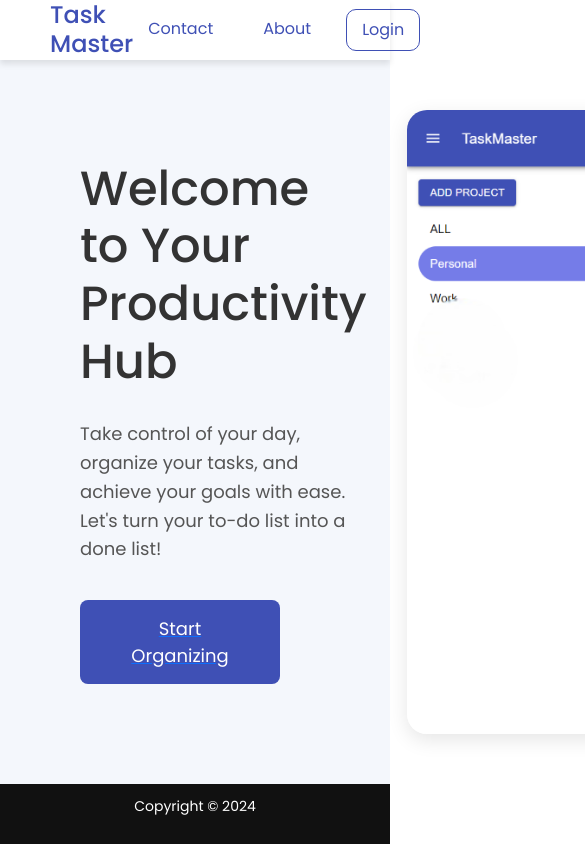
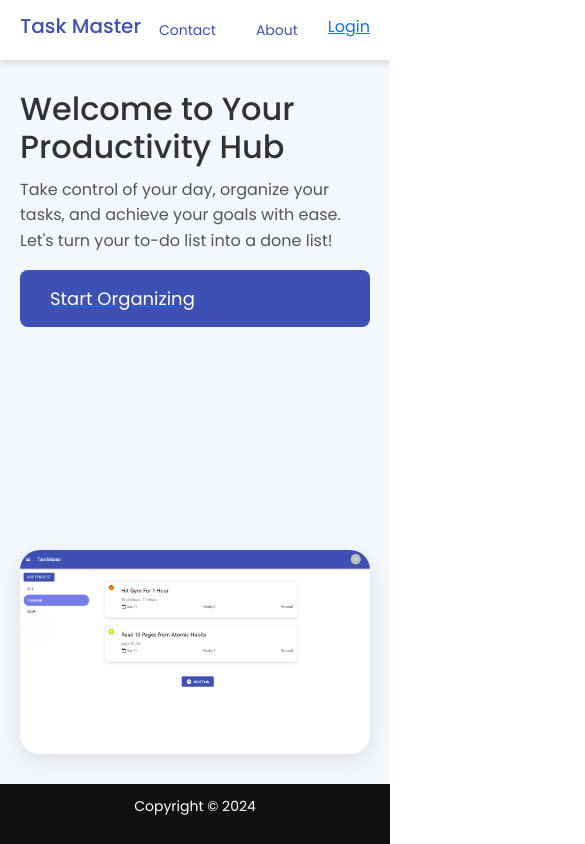
Before and after one commit to LakshmanGamers/task-master-app, a React (Vite) app: page / in a window 390 px wide. Shown: the top 844 px of the page, 585 px wide, since content can reach past the window. Built offline with nearby package versions, Linux system fonts and the light colour scheme.

Commit message:
resnponsive

```diff
--- a/src/components/HomeScreen.jsx
+++ b/src/components/HomeScreen.jsx
@@ -1,163 +1,42 @@
-import React from "react";
+import React, { useState } from "react";
 import { Link } from "react-router-dom";
-const theme = {
-  palette: {
-    primary: {
-      light: '#757ce8',
-      main: '#3f50b5',
-      dark: '#002884',
-    },
-  },
-};
+import styles from './HomeScreen.module.css'; // Import the CSS module
 
-const styles = {
-    outLinedButton : {
-        borderRadius : '10px',
-        border : '1px solid #3f50b5',
-        color: theme.palette.primary.main,
-    fontSize: "16px",
-    textDecoration: "none",
-    padding: "8px 15px",
-
-    transition: "background-color 0.3s ease"
-    },
-  body: {
-    margin: 0,
-    padding: 0,
-    fontFamily: "'Poppins', sans-serif",
-    backgroundColor: "#f4f7fc",
-  },
-  header: {
-    height: "60px",
-    backgroundColor: "#ffffff",
-    display: "flex",
-    justifyContent: "space-between",
-    alignItems: "center",
-    padding: "0 50px",
-    boxShadow: "0 4px 6px rgba(0, 0, 0, 0.1)",
-  },
-  headerText: {
-    color: theme.palette.primary.main,
-    fontSize: "24px",
-    margin: 0,
-  },
-  nav: {
-    display: "flex",
-    gap: "20px",
-  },
-  navLink: {
-    color: theme.palette.primary.main,
-    fontSize: "16px",
-    textDecoration: "none",
-    padding: "8px 15px",
-    borderRadius: "5px",
-    transition: "background-color 0.3s ease",
-  },
-  navLinkHover: {
-    backgroundColor: theme.palette.primary.light,
-  },
-  main: {
-    display: "flex",
-    justifyContent: "space-between",
-    padding: "50px 80px",
-    height: "calc(100vh - 120px)",
-    fontFamily: "'Poppins', sans-serif",
-  },
-  content: {
-    flex: 1,
-    display: "flex",
-    flexDirection: "column",
-    justifyContent: "center",
-    gap: "20px",
-  },
-  contentTitle: {
-    fontSize: "48px",
-    color: "#333",
-    marginBottom: "10px",
-  },
-  contentParagraph: {
-    fontSize: "18px",
-    color: "#555",
-    lineHeight: 1.6,
-  },
-  contentButton: {
-    padding: "15px 30px",
-    width: "200px",
-    backgroundColor: theme.palette.primary.main,
-    color: "white",
-    border: "none",
-    borderRadius: "8px",
-    fontSize: "18px",
-    cursor: "pointer",
-    transition: "background-color 0.3s ease",
-  },
-  contentButtonHover: {
-    backgroundColor: theme.palette.primary.dark,
-  },
-  image: {
-    flex: 0.5,
-
-    backgroundSize: "cover",
-    borderRadius: "20px",
-    boxShadow: "0 6px 20px rgba(0, 0, 0, 0.1)",
-    marginLeft: "40px",
-  },
-  footer: {
-    height: "60px",
-    backgroundColor: "#111",
-    display: "flex",
-    justifyContent: "center",
-    alignItems: "center",
-  },
-  footerText: {
-    color: "#fff",
-    fontSize: "14px",
-  },
-  responsive: {
-    main: {
-      flexDirection: "column",
-      padding: "30px",
-    },
-    image: {
-      marginTop: "20px",
-      marginLeft: 0,
-    },
-    contentTitle: {
-      fontSize: "36px",
-    },
-    contentButton: {
-      width: "100%",
-    },
-  },
-};
-
-const image  = new URL('./Preview.png', import.meta.url).href
+const image = new URL('./Preview.png', import.meta.url).href;
 
 export default function HomeScreen() {
+  const [isButtonHovered, setButtonHovered] = useState(false);
+
   return (
-    <div style={styles.body}>
-      <div style={styles.header}>
-        <h1 style={styles.headerText}>Task Master </h1>
-        <nav style={styles.nav}>
-          <Link to="#" style={styles.navLink}>Contact</Link>
-          <Link to="#" style={styles.navLink}>About</Link>
-          <Link to="/auth/login" id="login-button" style={styles.outLinedButton}>Login</Link>
+    <div className={styles.body}>
+      <div className={styles.header}>
+        <h1 className={styles.headerText}>Task Master</h1>
+        <nav className={styles.nav}>
+          <Link to="#" className={styles.navLink}>Contact</Link>
+          <Link to="#" className={styles.navLink}>About</Link>
+          <Link to="/auth/login" id="login-button" className={styles.outLinedButton}>Login</Link>
         </nav>
       </div>
-      <div style={styles.main}>
-        <div style={styles.content}>
-          <h1 style={styles.contentTitle}>Welcome to Your Productivity Hub</h1>
-          <p style={styles.contentParagraph}>
+      <div className={styles.main}>
+        <div className={styles.content}>
+          <h1 className={styles.contentTitle}>Welcome to Your Productivity Hub</h1>
+          <p className={styles.contentParagraph}>
             Take control of your day, organize your tasks, and achieve your goals with ease. Let's turn your to-do list into a done list!
           </p>
           <Link to="/auth/signup">
-            <button style={styles.contentButton}>Start Organizing</button>
+            <button
+              className={isButtonHovered ? styles.contentButtonHover : styles.contentButton}
+              onMouseEnter={() => setButtonHovered(true)}
+              onMouseLeave={() => setButtonHovered(false)}
+            >
+              Start Organizing
+            </button>
           </Link>
         </div>
-        <img style={styles.image} src={image}/>
+        <img className={styles.image} src={image} alt="Task management preview" />
       </div>
-      <div style={styles.footer}>
-      <p style={styles.footerText}>Copyright &copy; 2024</p>
+      <div className={styles.footer}>
+        <p className={styles.footerText}>Copyright &copy; 2024</p>
       </div>
     </div>
   );
--- /dev/null
+++ b/src/components/HomeScreen.module.css
@@ -0,0 +1,119 @@
+/* HomeScreen.module.css */
+.body {
+    margin: 0;
+    padding: 0;
+    font-family: 'Poppins', sans-serif;
+    background-color: #f4f7fc;
+  }
+
+  .header {
+    height: 60px;
+    background-color: #ffffff;
+    display: flex;
+    justify-content: space-between;
+    align-items: center;
+    padding: 0 50px;
+    box-shadow: 0 4px 6px rgba(0, 0, 0, 0.1);
+  }
+
+  .headerText {
+    color: #3f50b5;
+    font-size: 24px;
+  }
+
+  .nav {
+    display: flex;
+    gap: 20px;
+  }
+
+  .navLink {
+    color: #3f50b5;
+    font-size: 16px;
+    text-decoration: none;
+    padding: 8px 15px;
+    border-radius: 5px;
+    transition: background-color 0.3s ease;
+  }
+
+  .main {
+    display: flex;
+    justify-content: space-between;
+    padding: 50px 80px;
+    height: calc(100vh - 120px);
+  }
+
+  .contentTitle {
+    font-size: 48px;
+    color: #333;
+    margin-bottom: 10px;
+  }
+
+  .contentParagraph {
+    font-size: 18px;
+    color: #555;
+    line-height: 1.6;
+  }
+
+  .contentButton {
+    padding: 15px 30px;
+    width: 200px;
+    background-color: #3f50b5;
+    color: white;
+    border: none;
+    border-radius: 8px;
+    font-size: 18px;
+    cursor: pointer;
+    transition: background-color 0.3s ease;
+  }
+
+  .image {
+    flex: 0.5;
+    background-size: cover;
+    border-radius: 20px;
+    box-shadow: 0 6px 20px rgba(0, 0, 0, 0.1);
+    margin-left: 40px;
+  }
+
+  .footer {
+    height: 60px;
+    background-color: #111;
+    display: flex;
+    justify-content: center;
+    align-items: center;
+  }
+
+  .footerText {
+    color: #fff;
+    font-size: 14px;
+  }
+
+  /* Responsive styling */
+  @media (max-width: 768px) {
+    .header {
+      padding: 0 20px;
+    }
+    .headerText {
+      font-size: 20px;
+    }
+    .navLink {
+      font-size: 14px;
+      padding: 5px 10px;
+    }
+    .main {
+      flex-direction: column;
+      padding: 30px 20px;
+    }
+    .contentTitle {
+      font-size: 32px;
+    }
+    .contentParagraph {
+      font-size: 16px;
+    }
+    .contentButton {
+      width: 100%;
+    }
+    .image {
+      margin-left: 0;
+      margin-top: 20px;
+    }
+  }
--- a/src/components/SideBar.jsx
+++ b/src/components/SideBar.jsx
@@ -91,7 +91,12 @@ const SideBar = (props) => {
 
   const [show ,setShow] = useState(false);
   const handleClose = () => setShow(false);
-  const handleShow = () => setShow(true);
+  // const handleShow = () => setShow(true);
+
+  function handleShow(){
+    setShow(true);
+    props.onOpen(false);
+  }
 
   const drawerWidth = 320;
 //console.log(currProject , groupByProjects )
@@ -110,7 +115,7 @@ const SideBar = (props) => {
           position : 'fixed',
           top : 64,
           height : "100vh",
-          width: props.open ? drawerWidth : 0,
+          width: props.open ? ((isMobile)? 0 :  drawerWidth) : 0,
           flexShrink: 0,
           zIndex: theme.zIndex.appBar - 1, // Ensures the Drawer is below the AppBar
           '& .MuiDrawer-paper': {
--- a/src/components/card/card-style.css
+++ b/src/components/card/card-style.css
@@ -70,7 +70,8 @@
     color: #333;
     text-overflow: ellipsis;
     overflow: hidden;
-    white-space: nowrap;
+    white-space: break-word;
+
 }
 
 .card-description {
@@ -132,3 +133,33 @@
         margin-left: 40px; /* Adjust for smaller screens */
     }
 }
+
+/* Adjustments for tablets and smaller devices */
+@media (max-width: 768px) {
+    .card-head {
+        font-size: 1.25rem; /* Slightly smaller for tablets and small screens */
+    }
+
+    .card-description {
+        font-size: 0.95rem; /* Reduce size slightly for readability */
+    }
+
+    .card-footer {
+        font-size: 0.85rem; /* Slightly smaller for the footer text */
+    }
+}
+
+/* Further adjustments for small mobile devices */
+@media (max-width: 480px) {
+    .card-head {
+        font-size: 1.15rem; /* Smaller for mobile phones */
+    }
+
+    .card-description {
+        font-size: 0.85rem; /* Ensure readability on small screens */
+    }
+
+    .card-footer {
+        font-size: 0.8rem; /* Further reduction for mobile phones */
+    }
+}
```
